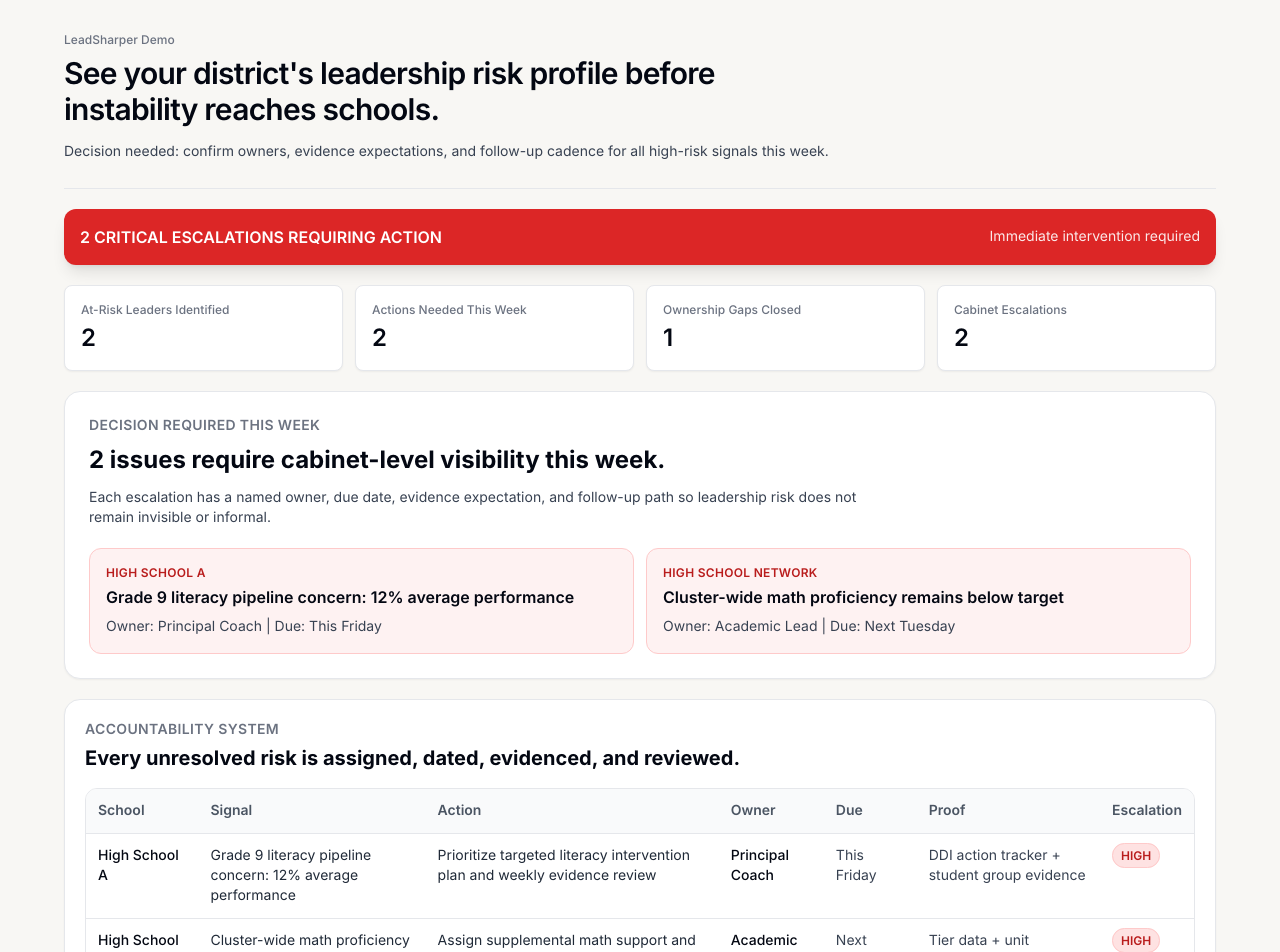
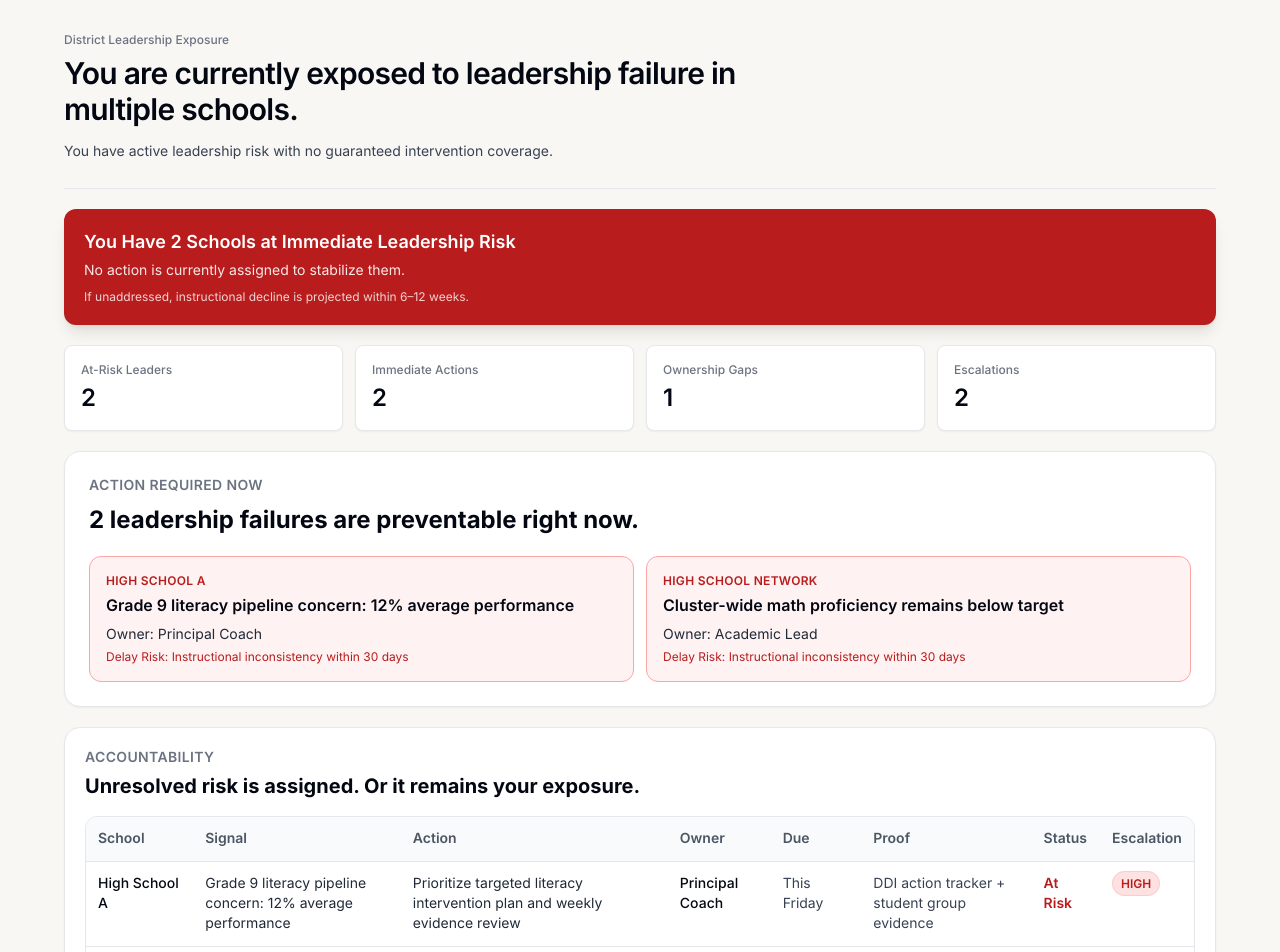
Before and after one commit to jmarc296-jpg/instructional-leadership-practice, a Next.js app: page /demo/run in a window 1280 px wide. Shown: the top 952 px of the page. Built offline with nearby package versions, Linux system fonts and the light colour scheme.

Commit message:
demo/run: inescapable v1 (exposure, ownership, consequence)

```diff
--- a/app/demo/components/DemoActionTable.tsx
+++ b/app/demo/components/DemoActionTable.tsx
@@ -11,10 +11,10 @@ export default function DemoActionTable() {
     <div className='rounded-2xl border bg-white p-5 shadow-sm'>
       <div className='mb-4'>
         <div className='text-sm font-semibold uppercase tracking-wide text-gray-500'>
-          Accountability System
+          Accountability
         </div>
         <h2 className='mt-1 text-xl font-bold text-gray-950'>
-          Every unresolved risk is assigned, dated, evidenced, and reviewed.
+          Unresolved risk is assigned. Or it remains your exposure.
         </h2>
       </div>
 
@@ -28,6 +28,7 @@ export default function DemoActionTable() {
               <th className='p-3 font-semibold'>Owner</th>
               <th className='p-3 font-semibold'>Due</th>
               <th className='p-3 font-semibold'>Proof</th>
+              <th className='p-3 font-semibold'>Status</th>
               <th className='p-3 font-semibold'>Escalation</th>
             </tr>
           </thead>
@@ -37,9 +38,10 @@ export default function DemoActionTable() {
                 <td className='p-3 font-medium text-gray-950'>{row.school}</td>
                 <td className='p-3 text-gray-800'>{row.signal}</td>
                 <td className='p-3 text-gray-800'>{row.action}</td>
-                <td className='p-3 font-medium text-gray-950'>{row.owner}</td>
+                <td className='p-3 font-medium text-gray-950'>{row.owner || 'Unassigned'}</td>
                 <td className='p-3 text-gray-700'>{row.due}</td>
                 <td className='p-3 text-gray-700'>{row.evidence}</td>
+                <td className='p-3 text-red-700 font-semibold'>At Risk</td>
                 <td className='p-3'>
                   <span className={'rounded-full border px-2 py-1 text-xs font-semibold ' + escalationClass(row.escalation)}>
                     {row.escalation}
--- a/app/demo/components/EscalationBanner.tsx
+++ b/app/demo/components/EscalationBanner.tsx
@@ -6,12 +6,15 @@ export default function EscalationBanner({ escalationCount }: Props) {
   if (escalationCount === 0) return null
 
   return (
-    <div className='bg-red-600 text-white p-4 rounded-xl shadow-lg flex justify-between items-center'>
-      <div className='font-semibold'>
-        {escalationCount} CRITICAL ESCALATION{escalationCount > 1 ? 'S' : ''} REQUIRING ACTION
+    <div className='bg-red-700 text-white p-5 rounded-xl shadow-lg'>
+      <div className='text-lg font-semibold'>
+        You Have {escalationCount} Schools at Immediate Leadership Risk
       </div>
-      <div className='text-sm opacity-90'>
-        Immediate intervention required
+      <div className='text-sm mt-1 opacity-90'>
+        No action is currently assigned to stabilize them.
+      </div>
+      <div className='text-xs mt-2 opacity-80'>
+        If unaddressed, instructional decline is projected within 6–12 weeks.
       </div>
     </div>
   )
--- a/app/demo/components/ExecutiveDecisionPanel.tsx
+++ b/app/demo/components/ExecutiveDecisionPanel.tsx
@@ -6,28 +6,27 @@ export default function ExecutiveDecisionPanel() {
   return (
     <section className='rounded-2xl border bg-white p-6 shadow-sm'>
       <div className='text-sm font-semibold uppercase tracking-wide text-gray-500'>
-        Decision Required This Week
+        Action Required Now
       </div>
 
       <h2 className='mt-2 text-2xl font-bold text-gray-950'>
-        {highEscalations.length} issues require cabinet-level visibility this week.
+        {highEscalations.length} leadership failures are preventable right now.
       </h2>
-
-      <p className='mt-3 max-w-3xl text-sm text-gray-700'>
-        Each escalation has a named owner, due date, evidence expectation, and follow-up path so leadership risk does not remain invisible or informal.
-      </p>
 
       <div className='mt-5 grid gap-3 md:grid-cols-2'>
         {highEscalations.map((row) => (
-          <div key={row.school + row.signal} className='rounded-xl border border-red-200 bg-red-50 p-4'>
+          <div key={row.school + row.signal} className='rounded-xl border border-red-300 bg-red-50 p-4'>
             <div className='text-xs font-semibold uppercase tracking-wide text-red-700'>
               {row.school}
             </div>
             <div className='mt-1 font-semibold text-gray-950'>
               {row.signal}
             </div>
-            <div className='mt-2 text-sm text-gray-700'>
-              Owner: {row.owner} | Due: {row.due}
+            <div className='mt-2 text-sm text-gray-800'>
+              Owner: {row.owner || 'Unassigned'}
+            </div>
+            <div className='text-xs mt-1 text-red-700'>
+              Delay Risk: Instructional inconsistency within 30 days
             </div>
           </div>
         ))}
--- a/app/demo/components/ValueProof.tsx
+++ b/app/demo/components/ValueProof.tsx
@@ -2,13 +2,13 @@ export default function ValueProof() {
   return (
     <div className='rounded-xl border bg-white p-5 shadow-sm'>
       <div className='text-sm font-semibold text-gray-500 uppercase tracking-wide'>
-        Executive Value
+        Without This System
       </div>
       <div className='mt-2 text-xl font-bold'>
-        Prevent leadership instability before it becomes a district-level problem.
+        These failures remain invisible until students are impacted.
       </div>
       <div className='mt-2 text-sm text-gray-700'>
-        LeadSharper converts scattered performance signals into visible actions, accountable ownership, and escalation-ready evidence for cabinet and board conversations.
+        No ownership. No intervention. No accountability.
       </div>
     </div>
   )
--- a/app/demo/run/page.tsx
+++ b/app/demo/run/page.tsx
@@ -12,12 +12,13 @@ export default function DemoRunPage() {
   return (
     <main className="min-h-screen bg-[#f8f7f4] px-6 py-8 text-gray-950">
       <div className="mx-auto max-w-6xl space-y-5">
+
         <section className="border-b border-gray-200 pb-6">
           <div className="text-xs font-medium text-gray-500">
-            LeadSharper Demo
+            District Leadership Exposure
           </div>
           <h1 className="mt-2 max-w-3xl text-3xl font-semibold tracking-tight">
-            See your district&apos;s leadership risk profile before instability reaches schools.
+            You are currently exposed to leadership failure in multiple schools.
           </h1>
           <p className="mt-3 max-w-3xl text-sm leading-6 text-gray-700">
             {summary.summaryLine}
@@ -28,27 +29,29 @@ export default function DemoRunPage() {
 
         <section className="grid gap-3 md:grid-cols-4">
           <div className="rounded-lg border bg-white p-4 shadow-sm">
-            <div className="text-xs font-medium text-gray-500">At-Risk Leaders Identified</div>
+            <div className="text-xs font-medium text-gray-500">At-Risk Leaders</div>
             <div className="mt-1 text-2xl font-semibold tracking-tight">{summary.atRiskLeaders}</div>
           </div>
           <div className="rounded-lg border bg-white p-4 shadow-sm">
-            <div className="text-xs font-medium text-gray-500">Actions Needed This Week</div>
+            <div className="text-xs font-medium text-gray-500">Immediate Actions</div>
             <div className="mt-1 text-2xl font-semibold tracking-tight">{summary.immediateActions}</div>
           </div>
           <div className="rounded-lg border bg-white p-4 shadow-sm">
-            <div className="text-xs font-medium text-gray-500">Ownership Gaps Closed</div>
+            <div className="text-xs font-medium text-gray-500">Ownership Gaps</div>
             <div className="mt-1 text-2xl font-semibold tracking-tight">{summary.ownershipShifts}</div>
           </div>
           <div className="rounded-lg border bg-white p-4 shadow-sm">
-            <div className="text-xs font-medium text-gray-500">Cabinet Escalations</div>
+            <div className="text-xs font-medium text-gray-500">Escalations</div>
             <div className="mt-1 text-2xl font-semibold tracking-tight">{summary.escalationCount}</div>
           </div>
         </section>
+
         <ExecutiveDecisionPanel />
 
         <DemoActionTable />
 
         <ValueProof />
+
       </div>
     </main>
   )
--- a/app/demo/utils/executiveSummary.ts
+++ b/app/demo/utils/executiveSummary.ts
@@ -12,6 +12,6 @@ export function buildExecutiveSummary(data: DemoRecord[]) {
     immediateActions: escalations.length,
     ownershipShifts: data.filter((d) => d.ownerChanged).length,
     escalationCount: escalations.length,
-    summaryLine: 'Decision needed: confirm owners, evidence expectations, and follow-up cadence for all high-risk signals this week.'
+    summaryLine: 'You have active leadership risk with no guaranteed intervention coverage.'
   }
 }
```
